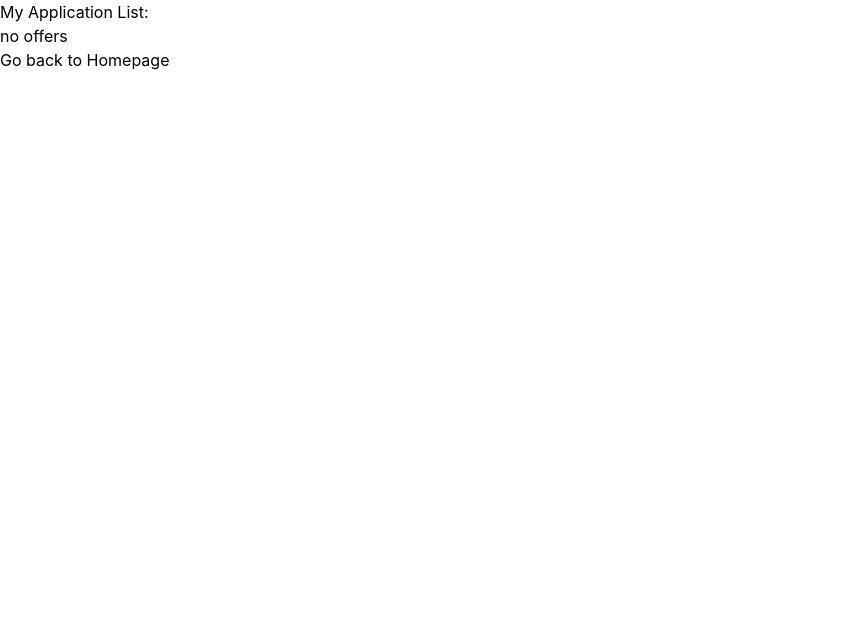
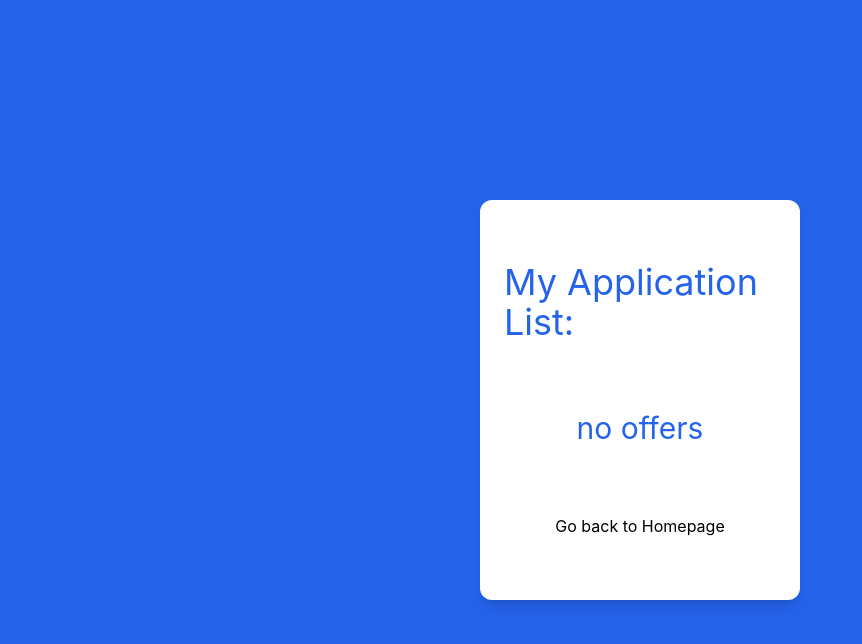
Before and after one commit to Strzegomiak/Job-app, a React (Create React App) app in the folder job-app/: page /application in a window 1280 px wide. Shown: the top 644 px of the page, without its empty margins (0-862 px from the left). Built offline with nearby package versions, Linux system fonts and the light colour scheme; no server answers.

Commit message:
12.03 uroszczenie kodu usunięcie nie potrzebnych elementów

```diff
--- a/job-app/src/Pages/Application.tsx
+++ b/job-app/src/Pages/Application.tsx
@@ -20,17 +20,19 @@ const Application = () => {
   console.log(userApplication);
 
   return (
-    <div>
-      <h2>My Application List:</h2>
-      <h2>
+    <div className="flex items-center justify-center w-screen h-screen bg-blue-600">
+      <div className="flex flex-col items-center justify-center min-w-80 w-1/4 h-1/2 shadow-lg rounded-xl p-6 border-gray-300 bg-white gap-12">
+        <h1 className="text-4xl text-blue-600 mb-5">My Application List:</h1>
+        <h2 className="text-3xl text-blue-600 mb-5">
           {userApplication.length > 0
-          ? userApplication.map((x: any) => x.JobName)
+            ? userApplication.map((x: any) => `${x.JobName}, `)
             : "no offers"}
         </h2>
         <Link to={"/"}>
           <h2>Go back to Homepage</h2>
         </Link>
       </div>
+    </div>
   );
 };
 export default Application;
--- a/job-app/src/Pages/Login.tsx
+++ b/job-app/src/Pages/Login.tsx
@@ -1,7 +1,6 @@
 import logo from "../jobsLogo.png";
 import { SubmitHandler, useForm } from "react-hook-form";
 import useSign from "../hooks/useSign";
-import useLogin from "../hooks/useLogin";
 import { useNavigate, Link } from "react-router-dom";
 import { Alert } from "@mui/material";
 import { useEffect, useState } from "react";
@@ -14,7 +13,6 @@ type Inputs = {
 
 const Login = () => {
   const { signUp, signIn, errorMessage } = useSign();
-  const { login, logout } = useLogin();
   const navigate = useNavigate();
   const [currentUserEmail, setCurrentUserEmail] = useState<string>("");
   const [islogin, setIslogin] = useState(true);
--- a/job-app/src/components/Navbar.tsx
+++ b/job-app/src/components/Navbar.tsx
@@ -3,7 +3,6 @@ import { useEffect, useState } from "react";
 import TemporaryDrawer from "./TemporaryDrawer";
 import logo from "../jobsLogo.png";
 import { Link } from "react-router-dom";
-import useLogin from "../hooks/useLogin";
 import { IloginProps } from "../types/types";
 import useSetLogin from "../hooks/useSetLogin";
 import { onAuthStateChanged } from "firebase/auth";
@@ -13,15 +12,10 @@ import { signOut } from "firebase/auth";
 
 const Navbar = () => {
   const { isLogin, currentUser } = useSetLogin();
-
   console.log(currentUser);
-
   console.log(isLogin, "currentU");
 
   const [isOpen, setIsOpen] = useState(false);
-  const { login, logout } = useLogin();
-  // const { signOut } = useSign();
-  // const [logged, setLogged] = useState(false); < po co, niepotrzebne(?) bo wystarczy że mamy locaStorage puste jeśli chodzi o "user".
   const user: string | null = localStorage.getItem("user");
   const userJSON: IloginProps | null = user !== null ? JSON.parse(user) : null;
   const hangleDrawer = () => {
@@ -29,8 +23,6 @@ const Navbar = () => {
   };
 
   const handleLogout = () => {
-    // logout();
-    // setLogged(true);
     signOut(auth);
   };
 
--- a/job-app/src/hooks/useLogin.tsx
+++ /dev/null
@@ -1,20 +0,0 @@
-import { useNavigate } from "react-router-dom";
-import { IloginProps } from "../types/types";
-
-const useLogin = () => {
-  const navigate = useNavigate();
-
-  const login = (user: IloginProps) => {
-    localStorage.removeItem("user");
-    localStorage.setItem("user", JSON.stringify(user));
-    console.log(JSON.stringify(user));
-  };
-
-  const logout = () => {
-    localStorage.removeItem("user");
-    navigate("/");
-  };
-  return { login, logout };
-};
-
-export default useLogin;
```
Lines whose indentation alone changed are shown as unchanged.
